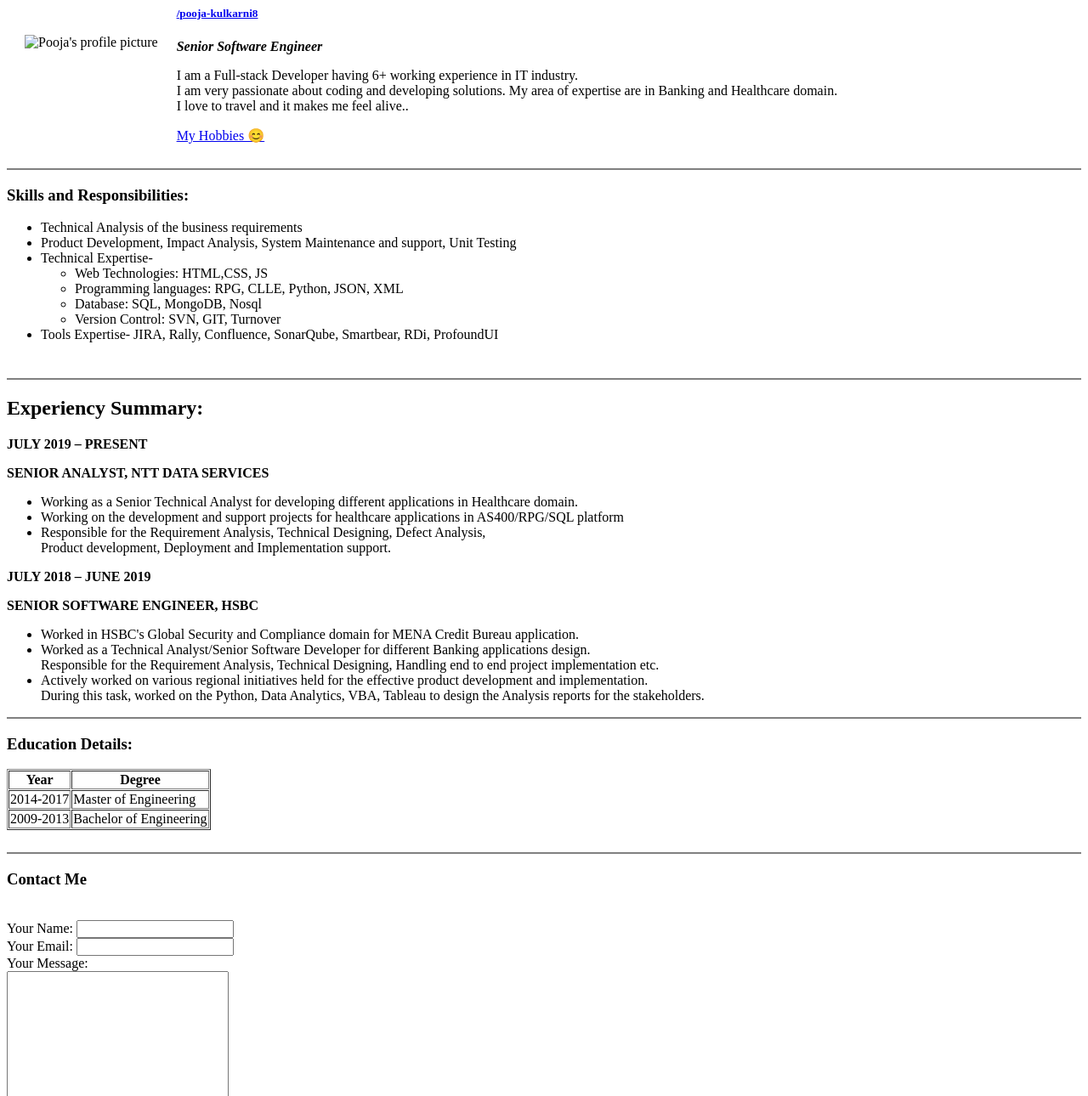
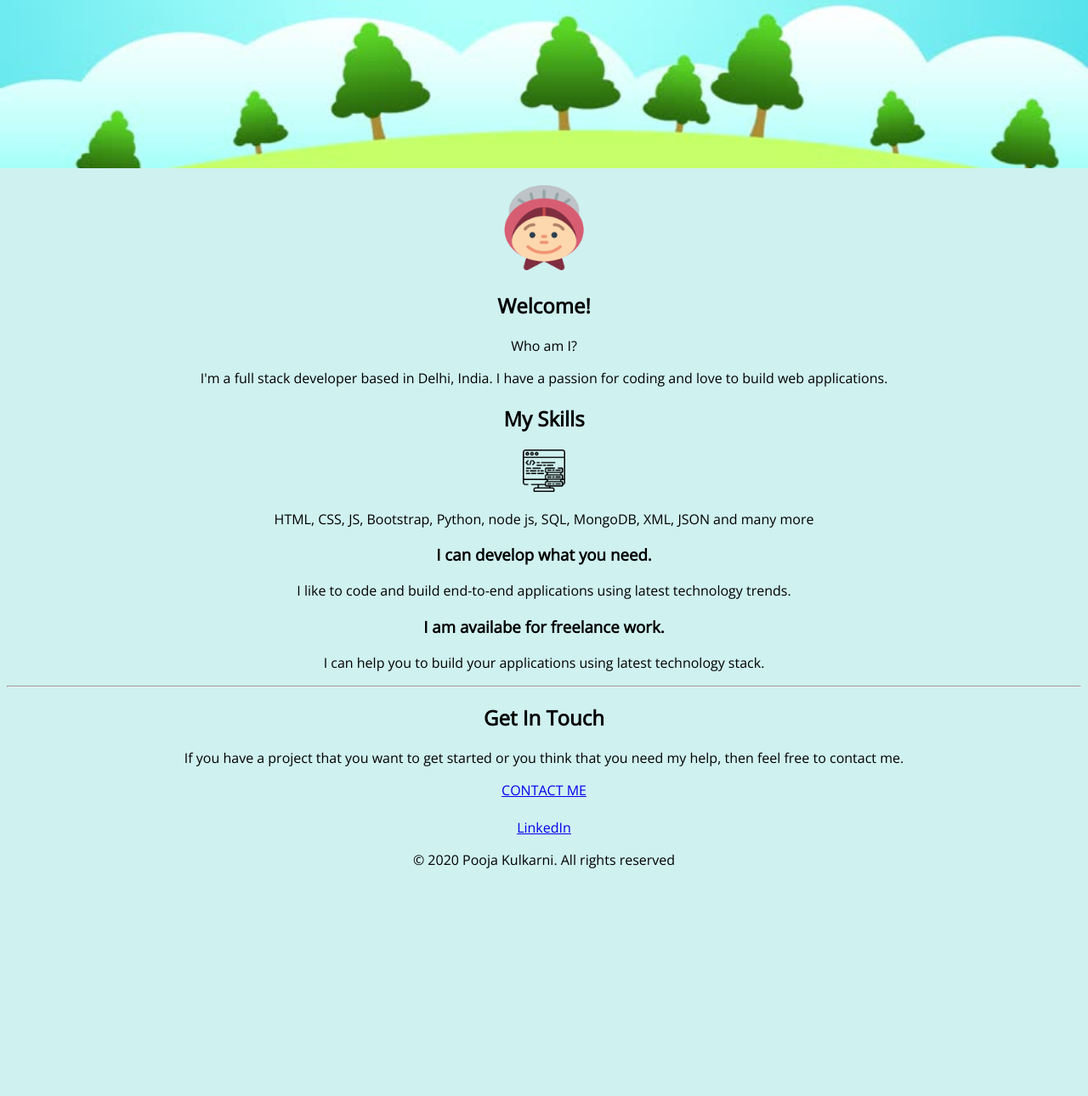
Before and after one commit to PoojaOK/cv, a plain HTML site: page index.html in a window 1280 px wide. Shown: the part 102-1392 px from the top of the page at 85% size. After the commit the page ends 1141 px from the top, so only its background shows below. Drawn offline with nearby package versions, Linux system fonts and the light colour scheme; a web font is replaced by a local one.

Commit message:
My webpage

```diff
--- /dev/null
+++ b/css/styles.css
@@ -0,0 +1,38 @@
+
+body {
+  text-align: center;
+
+  background-color: #cff1ef;
+  font-family: 'Open Sans', sans-serif;
+
+}
+
+h1 {
+  font-family: 'Cedarville Cursive', cursive;
+  margin-block-start: 0em;
+  margin-block-end: 0em;
+  font-size: 450.5%;
+}
+
+.top-container {
+  text-align: center;
+  height: 300px;
+  background-image: url("mountain.jpg");
+  background-position: center;
+  background-repeat: no-repeat;
+  background-size: cover;
+  position: absolute;
+  left: 0;
+  right: 0;
+  top: 0;
+}
+
+.middle-container {
+margin-top: 320px;
+
+}
+
+.bottom-container {
+
+
+}
--- a/index.html
+++ b/index.html
@@ -2,104 +2,63 @@
 <html lang="en" dir="ltr">
   <head>
     <meta charset="utf-8">
-    <meta name="description" content="This is Pooja's personal website">
-    <title>Pooja's Personal Site</title>
+    <title>Pooja Kulkarni</title>
+    <link rel="stylesheet" href="css/styles.css">
+    <link rel="icon" href="favicon.ico">
+    <link href="https://fonts.googleapis.com/css2?family=Cedarville+Cursive&display=swap" rel="stylesheet">
+    <link href="https://fonts.googleapis.com/css2?family=Comic+Neue:wght@300&display=swap" rel="stylesheet">
+    <link href="https://fonts.googleapis.com/css2?family=Open+Sans&display=swap" rel="stylesheet">
   </head>
 
   <body>
-    <table cellspacing="20">
-      <tr>
-        <td>
-          <img src="Images/pooja.jpg" alt="Pooja's profile picture" align="middle">
-        </td>
-        <td>
-          <h1>Pooja Kulkarni</h1>
-          <h5></strong><a href="https://www.linkedin.com/in/pooja-kulkarni8/">/pooja-kulkarni8</a></strong></h5>
+    <div class="top-container">
 
-          <p><em><strong>Senior Software Engineer</strong></em></p>
-          <p>I am a Full-stack Developer having 6+ working experience in IT industry.<br>
-            I am very passionate about coding and developing solutions. My area of expertise are in Banking and Healthcare domain. <br>
-            I love to travel and it makes me feel alive..</p>
-          <a href="hobbies.html">My Hobbies 😊</a>
+      <h1>Hey, I'm Pooja</h1>
 
-        </td>
-      </tr>
-    </table>
-    <hr size=2 noshade >
-
-    <h3>Skills and Responsibilities:</h3>
-    <ul>
-      <li>Technical Analysis of the business requirements</li>
-      <li>Product Development, Impact Analysis, System Maintenance and support, Unit Testing </li>
-      <li>Technical Expertise-
-          <ul>
-            <li>Web Technologies: HTML,CSS, JS</li>
-            <li>Programming languages: RPG, CLLE, Python, JSON, XML</li>
-            <li>Database: SQL, MongoDB, Nosql</li>
-            <li>Version Control: SVN, GIT, Turnover</li>
-          </ul>
-      </li>
-      <li>Tools Expertise- JIRA, Rally, Confluence, SonarQube, Smartbear, RDi, ProfoundUI</li>
-    </ul>
-
-    <br>
-    <hr size=2 noshade >
-    <h2>Experiency Summary:</h2>
-
-    <p><strong>JULY 2019 – PRESENT</strong></p>
-    <p><strong>SENIOR ANALYST, NTT DATA SERVICES</strong></p>
-
-    <ul>
-      <li>Working as a Senior Technical Analyst for developing different applications in Healthcare domain.</li>
-      <li>Working on the development and support projects for healthcare applications in AS400/RPG/SQL platform</li>
-      <li>Responsible for the Requirement Analysis, Technical Designing, Defect Analysis,<br> Product development, Deployment and Implementation support.</li>
-    </ul>
+    </div>
 
 
-    <p><strong>JULY 2018 – JUNE 2019</strong></p>
-    <p><strong>SENIOR SOFTWARE ENGINEER, HSBC</strong></p>
+    <div class="middle-container">
+      <div class="profile">
+        <img src="images/lady.png" alt="lady-img" height="100px">
+        <h2>Welcome!</h2>
+        <p>Who am I?</p>
+        <p>I'm a full stack developer based in Delhi, India. I have a passion for coding and love to build web applications. </p>
+      </div>
 
-    <ul>
-      <li>Worked in HSBC's Global Security and Compliance domain for MENA Credit Bureau application.</li>
-      <li>Worked as a Technical Analyst/Senior Software Developer for different Banking applications design. <br>Responsible for the Requirement Analysis, Technical Designing, Handling end to end project implementation etc.</li>
-      <li>Actively worked on various regional initiatives held for the effective product development and implementation.<br> During this task, worked on the Python, Data Analytics, VBA, Tableau to design the Analysis reports for the stakeholders.</li>
-    </ul>
-    <hr size=2 noshade >
-    <h3>Education Details:</h3>
-    <table border="1" cellspacing="1">
-      <thead>
-        <tr>
-          <th>Year</th>
-          <th>Degree</th>
-        </tr>
-      </thead>
-      <tbody>
-        <tr>
-          <td>2014-2017</td>
-          <td>Master of Engineering</td>
-        </tr>
-        <tr>
-          <td>2009-2013</td>
-          <td>Bachelor of Engineering</td>
-        </tr>
-      </tbody>
-      <tfoot>
+      <div class="skills">
+        <h2>My Skills</h2>
 
-      </tfoot>
-    </table>
+        <div class="skill-row">
+          <img src="images/coder.png" alt="skills-img" height="50px">
+          <p>HTML, CSS, JS, Bootstrap, Python, node js, SQL, MongoDB, XML, JSON and many more </p>
+          <h3>I can develop what you need.</h3>
+          <p>I like to code and build end-to-end applications using latest technology trends. </p>
+        </div>
+        <div class="skill-row">
+
+          <h3>I am availabe for freelance work.</h3>
+          <p>I can help you to build your applications using latest technology stack.</p>
+        </div>
+      </div>
+      <hr>
+
+      <div class="contact-me">
+        <h2>Get In Touch</h2>
+        <p>If you have a project that you want to get started or you think that you need my help, then feel free to contact me.</p>
+        <a class="btn" href="mailto:pooja.kulkarni08@outlook.com">CONTACT ME</a>
+      </div>
+    </div>
     <br>
-    <hr size=2 noshade >
 
-    <form action="mailto:pooja.kulkarni08@outlook.com" method="post" enctype="text/plain">
-      <label for=""><h3>Contact Me</h3></label><br>
-      <label for="">Your Name:</label>
-      <input type="text" name="Your Name" value=""><br>
-      <label>Your Email:</label>
-      <input type="email" name="Your Email" value=""><br>
-      <label for="">Your Message:</label><br>
-      <textarea name="Your Message" rows="10" cols="30"></textarea><br>
-      <input type="submit" name="">
-    </form>
+    <div class="bottom-container">
+      <a class="footer-link" href="https://www.linkedin.com/in/pooja-kulkarni8/">LinkedIn</a>
+
+      <p>© 2020 Pooja Kulkarni. All rights reserved</p>
+    </div>
+
+
+
 
   </body>
 </html>
```
Also changed, not shown: Help Info/original.html (added, +36 -0 lines), css/mountain.jpg (added), favicon.ico (added), images/code.jpg (added), images/coder.png (added), images/lady.png (added).
